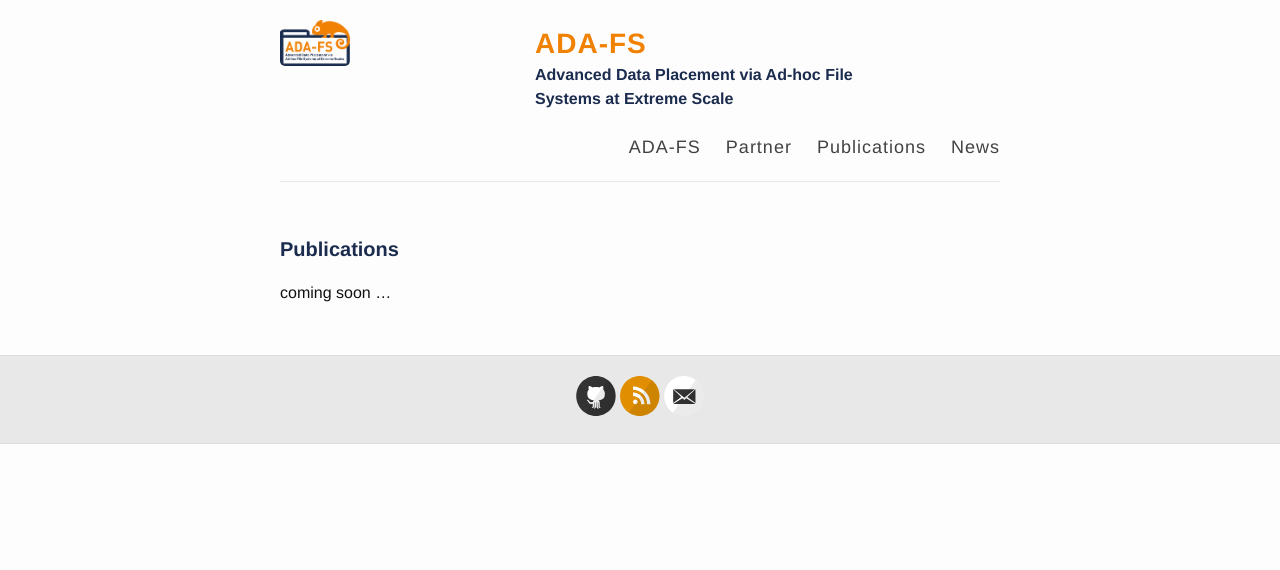
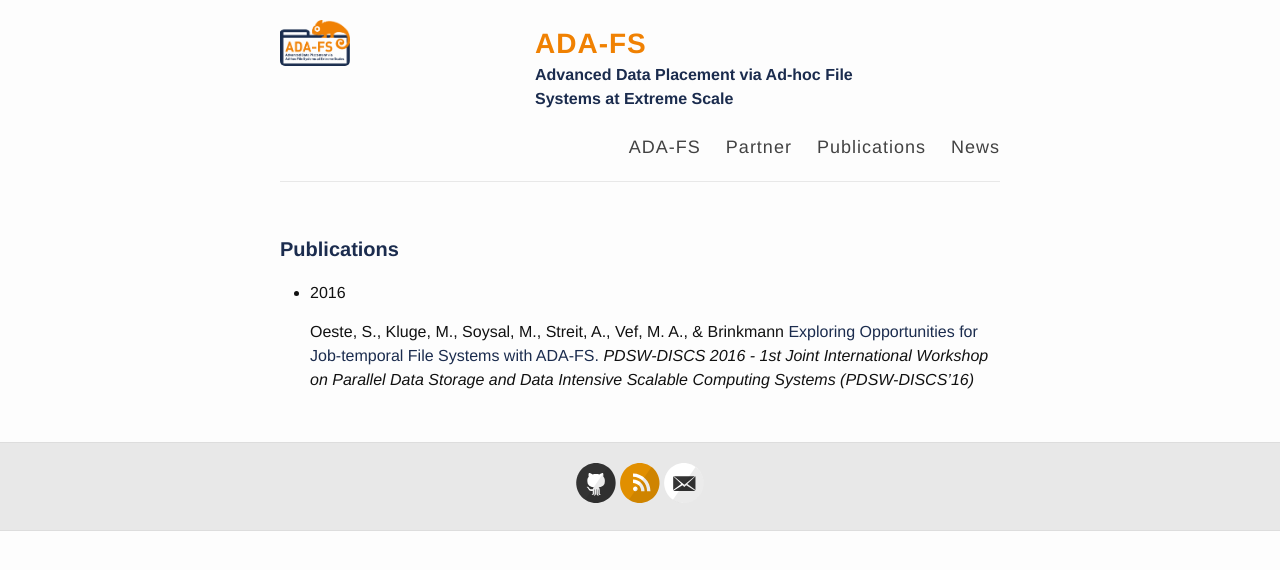
Before and after one commit to ada-fs/ada-fs.github.io, a Jekyll site: the page built from publications.md, in a window 1280 px wide. Shown: the top 570 px of the page. Built offline with Jekyll 4.4.1, drawn with Linux system fonts in a browser that asks for light colours; Markdown is read by kramdown in place of the engine named in the settings.

Commit message:
try 1 to add a pub

```diff
--- a/publications.md
+++ b/publications.md
@@ -6,4 +6,12 @@ permalink: /publications/
 
 ### Publications
 
-coming soon ...
+* 2016
+	<p>Oeste, S., Kluge, M., Soysal, M., Streit, A., Vef, M. A., & Brinkmann
+		<a href="http://www.pdsw.org/pdsw-discs16/wips/oeste-wip-pdsw-discs16.pdf">
+			Exploring Opportunities for Job-temporal File Systems with ADA-FS.
+		</a>
+	<em>
+		PDSW-DISCS 2016 - 1st Joint International Workshop on Parallel Data Storage and Data Intensive Scalable Computing Systems (PDSW-DISCS’16)
+	</em>
+	</p>
```
